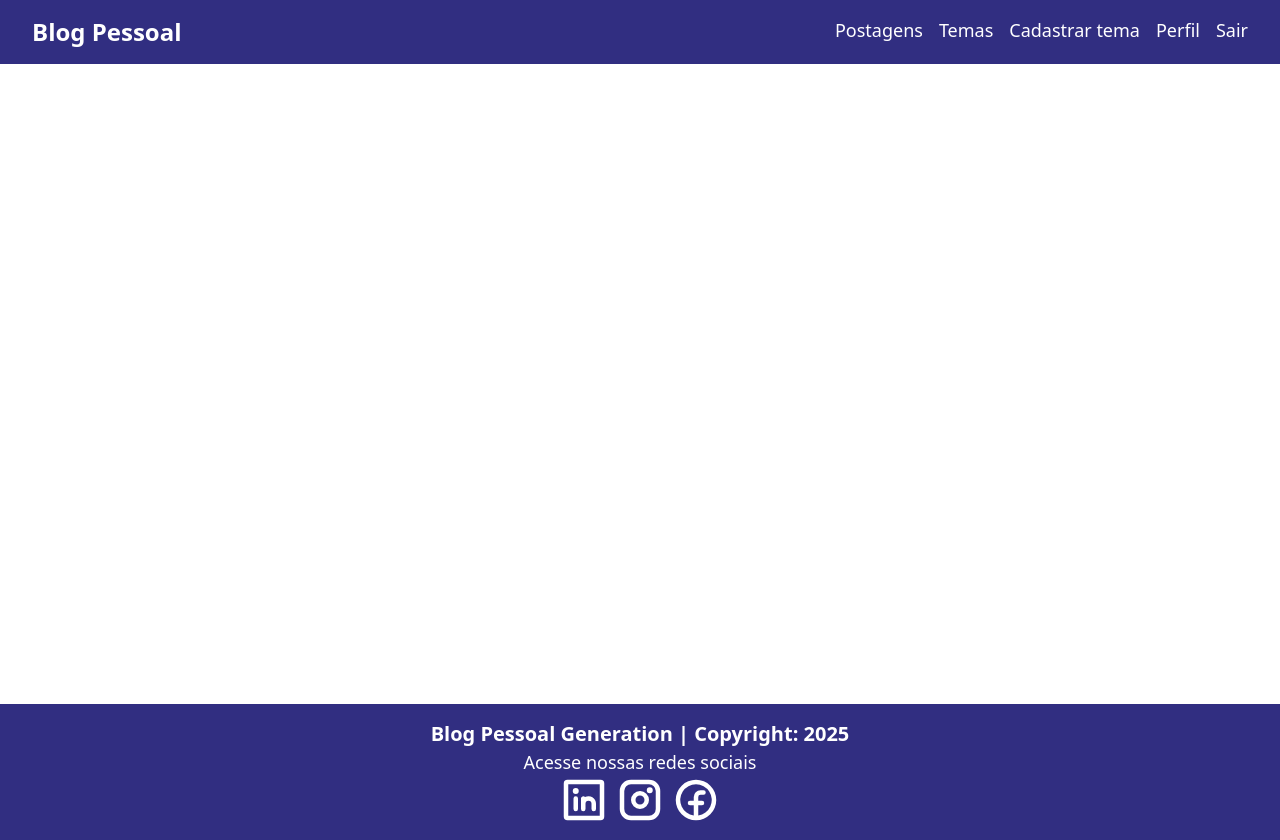
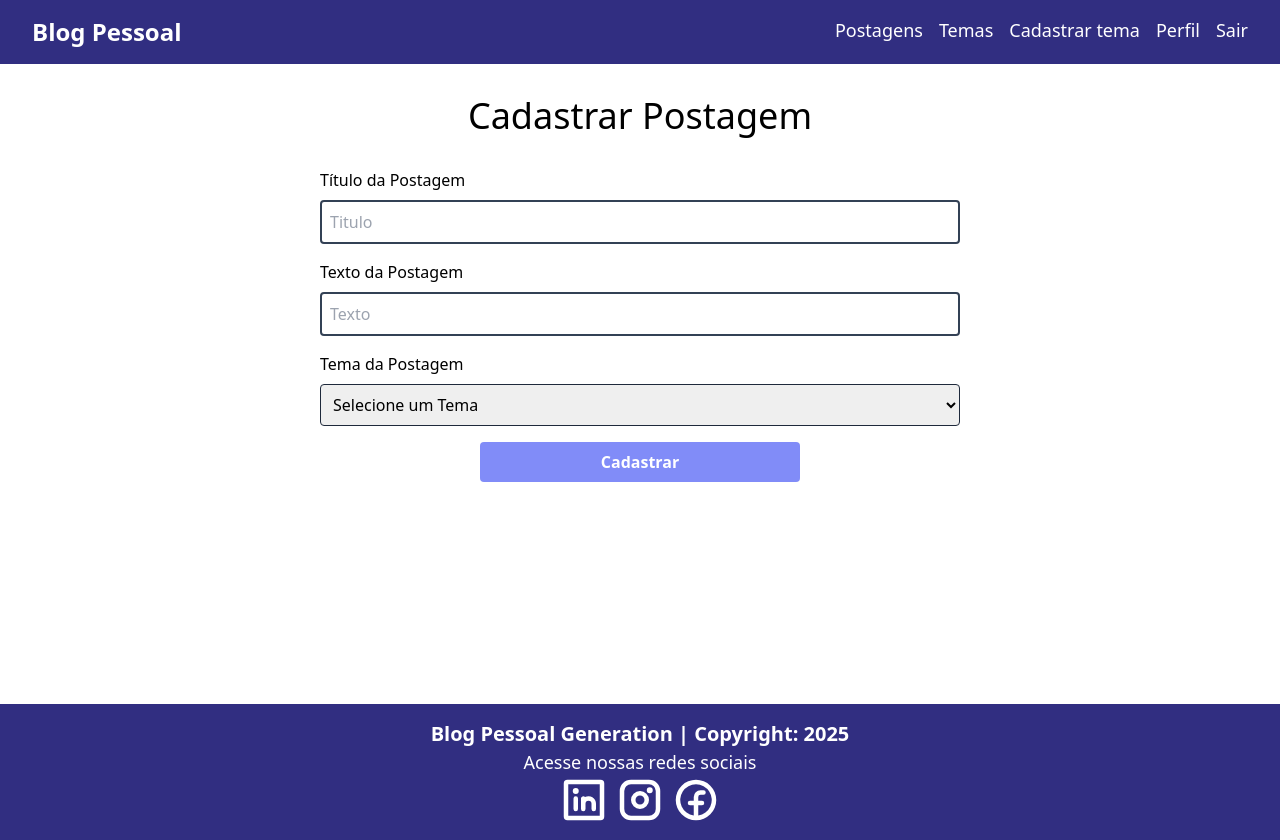
Before and after one commit to sarahaffonco/react_blogpessoal, a React (Vite) app: page /cadastrarpostagem in a window 1280 px wide. Built offline with nearby package versions, Linux system fonts and the light colour scheme.

Commit message:
modal e form postagem

```diff
--- a/src/App.tsx
+++ b/src/App.tsx
@@ -8,6 +8,7 @@
 import FormTema from "./components/tema/formtema/FormTema";
 import DeletarTema from "./components/tema/deletartema/DeletarTema";
 import ListaPostagens from "./components/postagem/listapostagens/ListaPostagens";
+import FormPostagem from "./components/postagem/formpostagem/FormPostagem";
 
 function App() {
   return (
@@ -24,6 +25,8 @@
             <Route path="/editartema/:id" element={<FormTema />} />
             <Route path="/deletartema/:id" element={<DeletarTema />} />
             <Route path="/postagens" element={<ListaPostagens />} />
+            <Route path="/cadastrarpostagem" element={<FormPostagem />} />
+            <Route path="/editarpostagem/:id" element={<FormPostagem />} />
           </Routes>
         </div>
         <Footer />
--- /dev/null
+++ b/src/components/postagem/formpostagem/FormPostagem.tsx
@@ -0,0 +1,55 @@
+function FormPostagem() {
+  return (
+    <div className="container flex flex-col mx-auto items-center">
+      <h1 className="text-4xl text-center my-8">Cadastrar Postagem</h1>
+
+      <form className="flex flex-col w-1/2 gap-4">
+        <div className="flex flex-col gap-2">
+          <label htmlFor="titulo">Título da Postagem</label>
+          <input
+            type="text"
+            placeholder="Titulo"
+            name="titulo"
+            required
+            className="border-2 border-slate-700 rounded p-2"
+          />
+        </div>
+        <div className="flex flex-col gap-2">
+          <label htmlFor="titulo">Texto da Postagem</label>
+          <input
+            type="text"
+            placeholder="Texto"
+            name="texto"
+            required
+            className="border-2 border-slate-700 rounded p-2"
+          />
+        </div>
+        <div className="flex flex-col gap-2">
+          <p>Tema da Postagem</p>
+          <select
+            name="tema"
+            id="tema"
+            className="border p-2 border-slate-800 rounded"
+          >
+            <option value="" selected disabled>
+              Selecione um Tema
+            </option>
+
+            <>
+              <option>tema1</option>
+            </>
+          </select>
+        </div>
+        <button
+          type="submit"
+          className="rounded disabled:bg-slate-200 bg-indigo-400 hover:bg-indigo-800
+                               text-white font-bold w-1/2 mx-auto py-2 flex justify-center"
+        >
+          Cadastrar
+        </button>
+      </form>
+    </div>
+  );
+}
+
+export default FormPostagem;
--- /dev/null
+++ b/src/components/postagem/modalpostagem/ModalPostagem.tsx
@@ -0,0 +1,27 @@
+import Popup from "reactjs-popup";
+
+import "reactjs-popup/dist/index.css";
+import FormPostagem from "../formpostagem/FormPostagem";
+
+function ModalPostagem() {
+  return (
+    <>
+      <Popup
+        trigger={
+          <button className="border rounded px-4 py-2 hover:bg-white hover:text-indigo-800">
+            Nova Postagem
+          </button>
+        }
+        modal
+        contentStyle={{
+          borderRadius: "1rem",
+          paddingBottom: "2rem",
+        }}
+      >
+        <FormPostagem />
+      </Popup>
+    </>
+  );
+}
+
+export default ModalPostagem;
--- a/src/pages/home/Home.tsx
+++ b/src/pages/home/Home.tsx
@@ -1,4 +1,5 @@
 import ListaPostagens from "../../components/postagem/listapostagens/ListaPostagens";
+import ModalPostagem from "../../components/postagem/modalpostagem/ModalPostagem";
 
 function Home() {
   return (
@@ -14,7 +15,7 @@
                 className="rounded text-white
                                             border-white border-solid border-2 py-2 px-4"
               >
-                Nova Postagem
+                <ModalPostagem />
               </div>
             </div>
           </div>
```
